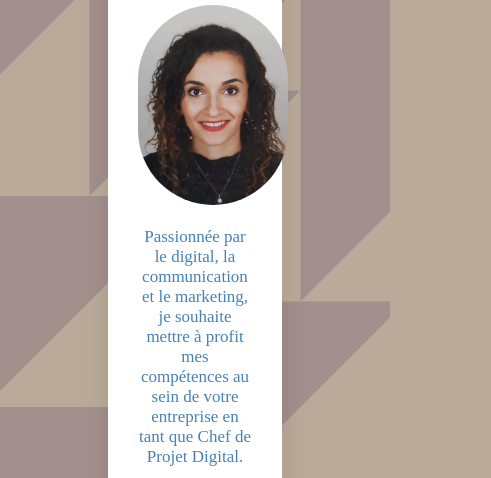
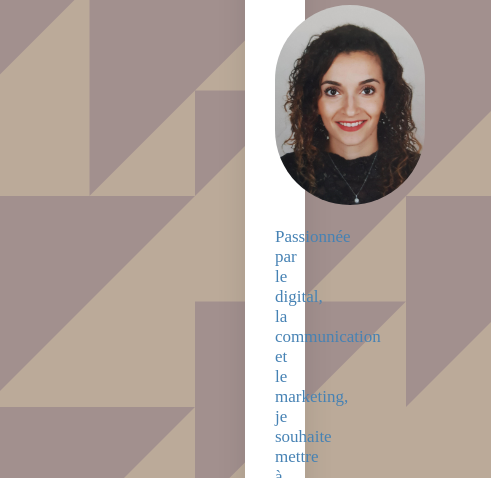
Before and after one commit to nadjetsayagh/My-profile, a plain HTML site: page index.html in a window 390 px wide. Shown: the part 437-915 px from the top of the page, 491 px wide, since content can reach past the window. Drawn offline with Linux system fonts and the light colour scheme.

Commit message:
MAJ  RESPONSIVE

```diff
--- a/index.html
+++ b/index.html
@@ -3,7 +3,6 @@
 <!DOCTYPE html>
 <html>
   <head>
-     <meta name="viewport" content="width=device-width"/>
     <title>Nadjet SAYAGH's profile</title>
     <meta name="description" content="This is my profile">
     <meta charset="utf-8">
@@ -30,7 +29,7 @@
     <link rel="stylesheet" href="https://use.fontawesome.com/releases/v5.4.1/css/all.css" integrity="sha384-5sAR7xN1Nv6T6+dT2mhtzEpVJvfS3NScPQTrOxhwjIuvcA67KV2R5Jz6kr4abQsz" crossorigin="anonymous">
   </head>
   <body>
-
+    <div class="container">
       <div class="style">
         <h1>Nadjet SAYAGH </br>29 ANS </br> CHEF DE PROJET DIGITAL</h1>
          <img src="images/my profile.jpg" alt="Nadjet's picture" width="150px" id="photo">
@@ -47,18 +46,21 @@
 
       <div class="style2" id="exp">
         <h2>EXPERIENCES</h2>
-          <p>
+
          <h3>
          TOTAL: CHEF DE PROJET DIGITAL JUNIOR (2018-2019)
          </h3>
+             <p>
                Mise à jour de l'application TOTAL Services.</br>
                Intégration des actions de communication sur le site web.</br>
                Pilotage du référencement.</br>
                Actualisation de la base de données. </br>
                Mise en place des campagnes WAZE. </br>
                Mise en place de partenariat avec des Start-up.
+             </p>
 
          <h3>LIMEON : CHARGEE DE COMMUNICATION DIGITALE (2015-2018)</h3>
+          <p>
              Optimisation des outils de communication & conseils en visibilité web. </br>
              Coordination et mise en place des campagnes d’animations digitales.</br>
              Référencement naturel et payant. </br>
@@ -77,13 +79,14 @@
           </p>
       </div>
       <div class="style2" id="pas"><h2>LOISIRS</h2>
-           <p> Je suis passionnée par la mode, les reseaux sociaux mais surtout les voyages. En effet, j'ai énormement voyagé à travers l'Asie du Sud-Est et notamment les Philippines, le Vietnam, la Malaisie, l'Indonésie, la Thailande et Singapour.
+        <p>
+          Je suis passionnée par la mode, les reseaux sociaux mais surtout les voyages. En effet, j'ai énormement voyagé à travers l'Asie du Sud-Est et notamment les Philippines, le Vietnam, la Malaisie, l'Indonésie, la Thailande et Singapour.
         </p>
       </div>
       <div class="style3" id="cont">
         <h2>CONTACT</h2>
         <p><a href="mailto:sayagh-nadjet@live.fr">sayagh-nadjet@live.fr</a> </br><a href="tel:+33695705100">0695705100</a></br><a href="callto:sayagh-nadjet@live.fr">Contact Skype</a></p>
       </div>
-
+    </div>
   </body>
 </html>
--- a/style.css
+++ b/style.css
@@ -2,8 +2,9 @@
 #element { margin: auto; }
 
 body {
+  text-align: center;
   background-color: rgb(230 ,230, 230 );
-  Color: rgb(70,130,180);
+  color: rgb(70,130,180);
   font-family: lora;
   font-size: 17px;
   background-attachment: fixed;
@@ -52,7 +53,7 @@ a:hover {
   margin: 100px;
   box-shadow: 0px 10px 30px rgba(0, 0, 0, 0.1);
   border-bottom: 4mm ridge rgb(170, 50, 220, .6);
-  text-align: center;
+  /*text-align: center;*/
 }
 
 #photo{
@@ -64,7 +65,7 @@ a:hover {
   margin: 100px;
   box-shadow: 0px 10px 30px rgba(0, 0, 0, 0.1);
   border-style: dashed solid;
-  text-align:center;
+  /*text-align:center;*/
   }
 .style2 {
   background:white;
@@ -72,12 +73,12 @@ a:hover {
   margin: 100px;
   box-shadow: 0px 10px 30px rgba(0, 0, 0, 0.1);
   border-style: dashed solid;
-  text-align:center;
+  /*text-align:center;*/
 }
 .style3 {
   padding: 30px;
   margin:100px;
-  text-align: center;
+  /*text-align: center;*/
   color: white;
   font-size: 20px;
 }
@@ -99,3 +100,37 @@ margin: 20px;
   color: pink;
   font-family: lora;
 }
+.container {
+  width: 900px;
+  text-align: center;
+  margin:auto;
+}
+
+/*RESPONSIVE*/
+@media (max-width: 960px) {
+  /* For a screen < 960px, this CSS will be read */
+  .container {
+    width: 600px;
+    text-align: center;
+    margin:auto;
+  }
+}
+@media (max-width: 720px) {
+  /* For a screen < 720px, this CSS will be read */
+  .container {
+    width: 400px;
+    text-align: center;
+    margin:auto;
+  }
+  p{
+    text-align: justify;
+  }
+}
+@media (max-width: 540px) {
+  /* For a screen < 540px, this CSS will be read */
+  .container {
+    width: 100px;
+    text-align: center;
+    margin:auto;
+  }
+}
```
Lines whose indentation alone changed are shown as unchanged.
